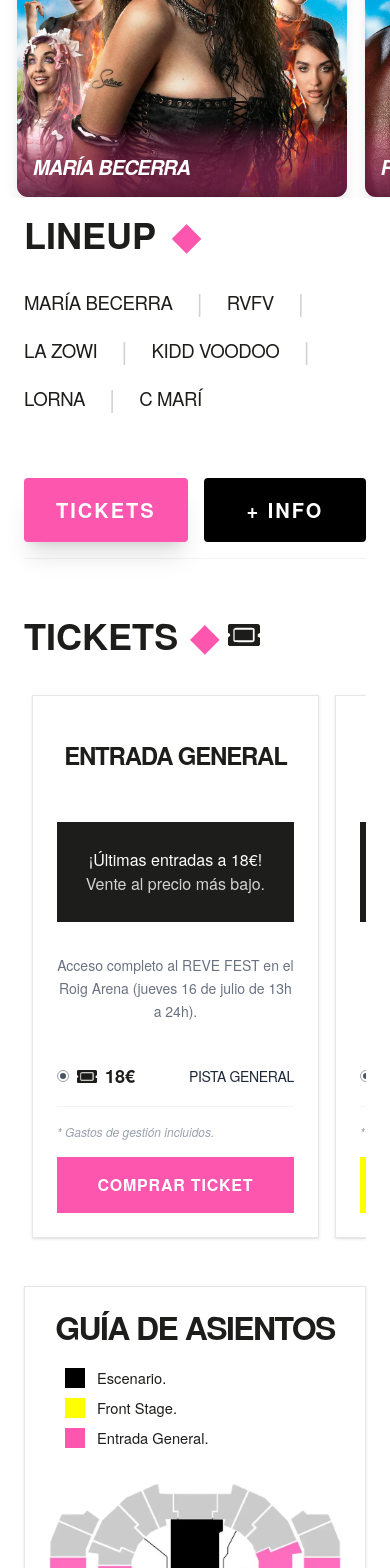
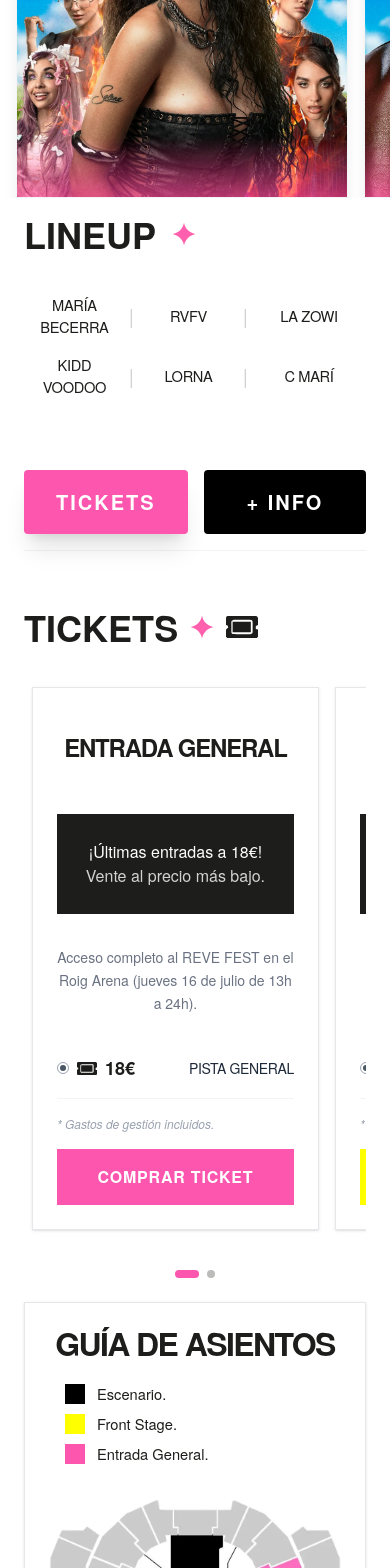
Before and after one commit to dail7x/revefest-web, a Next.js app: page / in a window 390 px wide. Shown: the part 340-1908 px from the top of the page. Built offline with nearby package versions, Linux system fonts and the light colour scheme; a web font is replaced by a local one.

Commit message:
Reapply "feat: visual polish - destello icon, artist page improvements, bio paragraphs"
This reverts commit e8670702647b007e21cad2f581a694aa46d22b20.

```diff
--- a/src/app/artistas/[slug]/page.tsx
+++ b/src/app/artistas/[slug]/page.tsx
@@ -53,15 +53,22 @@
                                 <ArrowLeft size={32} strokeWidth={2.5} />
                             </button>
                             <h2 className="text-[20pt] md:text-[28pt] font-black uppercase tracking-tighter text-black">Lineup</h2>
-                            <span className="text-primary text-xl md:text-3xl">◆</span>
+                            <Image
+                                src="/images/destello.svg"
+                                alt=""
+                                width={28}
+                                height={28}
+                                className="w-5 h-5 md:w-7 md:h-7"
+                                style={{ filter: 'invert(55%) sepia(83%) saturate(2049%) hue-rotate(298deg) brightness(101%) contrast(101%)' }}
+                            />
                             <span className="text-[20pt] md:text-[28pt] font-light uppercase tracking-tight text-gray-400">{artista.name}</span>
                         </div>
 
                         {/* CTA Button - Desktop only (aligned right, same line as title) */}
-                        <div className={`hidden md:block transition-opacity duration-300 ${isSticky ? 'md:opacity-0 md:pointer-events-none' : 'opacity-100'}`}>
+                        <div className={`hidden lg:block transition-opacity duration-300 ${isSticky ? 'lg:opacity-0 lg:pointer-events-none' : 'opacity-100'}`}>
                             <Link
                                 href="/entradas"
-                                className="bg-primary text-white py-3 md:py-4 px-10 text-center text-sm md:text-base font-bold uppercase tracking-widest rounded-sm hover:brightness-110 transition-all shadow-sm"
+                                className="bg-primary text-white py-3 px-6 text-center text-sm font-bold uppercase tracking-widest rounded-sm hover:brightness-110 transition-all shadow-sm whitespace-nowrap"
                             >
                                 ¡Compra ya desde 18€!
                             </Link>
@@ -72,7 +79,7 @@
                     <div className={`md:hidden flex justify-center transition-opacity duration-300 ${isSticky ? 'opacity-0 pointer-events-none' : 'opacity-100'}`}>
                         <Link
                             href="/entradas"
-                            className="w-full bg-primary text-white py-3 px-10 text-center text-sm font-bold uppercase tracking-widest rounded-sm hover:brightness-110 transition-all shadow-sm"
+                            className="w-full bg-primary text-white py-3 px-10 text-center text-sm font-bold uppercase tracking-widest rounded-sm hover:brightness-110 transition-all shadow-sm whitespace-nowrap"
                         >
                             ¡Compra ya desde 18€!
                         </Link>
@@ -80,33 +87,35 @@
                 </div>
 
                 {/* Main Content Grid */}
-                <div className="flex flex-col gap-8 md:gap-12">
+                <div className="flex flex-col gap-2">
 
                     {/* Artist Hero Image */}
-                    <div className="relative w-full aspect-[4/3] md:aspect-[21/9] rounded-sm overflow-hidden shadow-md">
+                    <div className="relative w-full h-[350px] md:h-[420px] rounded-sm overflow-hidden">
                         <Image
                             src={artista.images.pagina}
                             alt={artista.name}
                             fill
-                            className="object-cover"
+                            className="object-cover object-top"
                             priority
                             unoptimized
                         />
                     </div>
 
                     {/* Bio and Media Section */}
-                    <div className="grid grid-cols-1 md:grid-cols-2 gap-10 md:gap-20">
+                    <div className="grid grid-cols-1 md:grid-cols-2 gap-6 md:gap-12">
 
                         {/* Column 1: Biography */}
-                        <div className="flex flex-col gap-8">
-                            <div className="text-[14px] md:text-[16px] leading-relaxed text-black font-normal whitespace-pre-wrap text-justify">
-                                <strong className="font-bold">{artista.name}</strong> {artista.bio}
+                        <div className="flex flex-col gap-4">
+                            <div className="flex flex-col gap-4 text-[14px] md:text-[16px] leading-relaxed text-black font-normal text-justify">
+                                {artista.bio.split('\n\n').map((paragraph, index) => (
+                                    <p key={index}>{paragraph}</p>
+                                ))}
                             </div>
 
                             {/* CTA Repetition - Aligned with Bio */}
                             <Link
                                 href="/entradas"
-                                className="w-full md:w-fit bg-primary text-white py-4 md:px-12 md:py-3 text-sm font-bold uppercase tracking-widest rounded-sm hover:brightness-110 transition-all text-center md:text-left block"
+                                className="w-full md:w-fit bg-primary text-white py-4 md:px-12 md:py-3 text-sm font-bold uppercase tracking-widest rounded-sm hover:brightness-110 transition-all text-center md:text-left block whitespace-nowrap"
                             >
                                 ¡Compra ya desde 18€!
                             </Link>
--- a/src/app/entradas/page.tsx
+++ b/src/app/entradas/page.tsx
@@ -70,11 +70,18 @@
                 */}
                 <div className={`flex flex-col gap-1 mb-4 pt-8 transition-opacity duration-300 ${isSticky ? 'opacity-0' : 'opacity-100'}`}>
                     <div className="flex items-center gap-3">
-                        <h1 className="text-[28pt] md:text-[36pt] font-black uppercase tracking-tighter text-black leading-none">
+                        <h1 className="text-[20pt] md:text-[28pt] font-black uppercase tracking-tighter text-black leading-none">
                             Compra
                         </h1>
                         <div className="flex items-center gap-2">
-                            <span className="text-xl md:text-3xl text-primary leading-none">◆</span>
+                            <Image
+                                src="/images/destello.svg"
+                                alt=""
+                                width={28}
+                                height={28}
+                                className="w-5 h-5 md:w-7 md:h-7"
+                                style={{ filter: 'invert(55%) sepia(83%) saturate(2049%) hue-rotate(298deg) brightness(101%) contrast(101%)' }}
+                            />
                             <div className="relative w-10 h-6 md:w-14 md:h-8">
                                 <Image
                                     src="/images/Ticket.webp"
--- a/src/app/guia-de-compra/page.tsx
+++ b/src/app/guia-de-compra/page.tsx
@@ -148,7 +148,14 @@
                         <div className="flex items-center gap-2 md:gap-4">
                             <Plus size={24} className="text-black stroke-[3px]" />
                             <h1 className="text-[20pt] md:text-[28pt] font-black uppercase tracking-tighter text-black">Info</h1>
-                            <span className="text-primary text-xl md:text-3xl">◆</span>
+                            <Image
+                                src="/images/destello.svg"
+                                alt=""
+                                width={28}
+                                height={28}
+                                className="w-5 h-5 md:w-7 md:h-7"
+                                style={{ filter: 'invert(55%) sepia(83%) saturate(2049%) hue-rotate(298deg) brightness(101%) contrast(101%)' }}
+                            />
                             <span className="text-[20pt] md:text-[28pt] font-light uppercase tracking-tight text-gray-400">Preguntas Frecuentes</span>
                         </div>
 
--- a/src/components/home/LineupText.tsx
+++ b/src/components/home/LineupText.tsx
@@ -2,6 +2,7 @@
 
 import React from 'react';
 import Link from 'next/link';
+import Image from 'next/image';
 import artistasData from '@/data/artistas.json';
 
 const LineupText: React.FC = () => {
@@ -12,15 +13,45 @@
             <div className="flex flex-col md:flex-row md:items-start justify-between gap-10 border-b border-foreground/5 pb-4">
                 <div className="flex flex-col gap-8 flex-grow">
                     <h2 className="text-4xl md:text-5xl font-bold uppercase flex items-center gap-4 shrink-0">
-                        Lineup <span className="text-primary tracking-tighter">◆</span>
+                        Lineup
+                        <Image
+                            src="/images/destello.svg"
+                            alt=""
+                            width={32}
+                            height={32}
+                            className="w-6 h-6 md:w-8 md:h-8 text-primary"
+                            style={{ filter: 'invert(55%) sepia(83%) saturate(2049%) hue-rotate(298deg) brightness(101%) contrast(101%)' }}
+                        />
                     </h2>
 
-                    <div className="flex flex-wrap items-center gap-x-6 gap-y-4">
+                    {/* Mobile: 2 filas fijas de 3 artistas */}
+                    <div className="grid grid-cols-3 md:hidden w-full">
+                        {artists.map((artista, index) => (
+                            <div
+                                key={artista.id}
+                                className="flex items-center justify-between py-2 px-1"
+                            >
+                                <Link
+                                    href={`/artistas/${artista.slug}`}
+                                    className="text-[11pt] font-light hover:text-primary transition-colors cursor-pointer uppercase tracking-tight flex-1 text-center"
+                                >
+                                    {artista.name}
+                                </Link>
+                                {/* Barra al final fijo, excepto posición 2 y 5 */}
+                                {index !== 2 && index !== 5 && (
+                                    <span className="text-foreground/20 text-xl font-light pl-2">|</span>
+                                )}
+                            </div>
+                        ))}
+                    </div>
+
+                    {/* Desktop: wrap fluido */}
+                    <div className="hidden md:flex flex-wrap items-center gap-x-6 gap-y-4">
                         {artists.map((artista, index) => (
                             <React.Fragment key={artista.id}>
                                 <Link
                                     href={`/artistas/${artista.slug}`}
-                                    className="text-[14pt] md:text-[18pt] font-light hover:text-primary transition-colors cursor-pointer uppercase tracking-tight"
+                                    className="text-[18pt] font-light hover:text-primary transition-colors cursor-pointer uppercase tracking-tight"
                                 >
                                     {artista.name}
                                 </Link>
--- a/src/components/home/MobileLineupCarousel.tsx
+++ b/src/components/home/MobileLineupCarousel.tsx
@@ -24,21 +24,16 @@
                             className="flex-[0_0_85vw] min-w-0"
                         >
                             <Link href={`/artistas/${artista.slug}`} className="block">
-                                <div className="relative aspect-[3/4] rounded-xl overflow-hidden shadow-lg border border-gray-100">
+                                <div className="relative aspect-[3/4] overflow-hidden shadow-lg border border-gray-100">
                                     <Image
                                         src={artista.images.cartel}
                                         alt={artista.name}
                                         fill
-                                        className="object-cover"
+                                        className="object-cover object-top"
                                         priority={artista.order <= 2}
                                         unoptimized
                                     />
-                                    {/* Fallback label if image is too busy */}
-                                    <div className="absolute bottom-0 left-0 w-full p-4 bg-gradient-to-t from-black/60 to-transparent">
-                                        <span className="text-white font-bold text-xl uppercase italic tracking-tighter">
-                                            {artista.name}
-                                        </span>
-                                    </div>
+
                                 </div>
                             </Link>
                         </div>
--- a/src/components/home/TicketsSection.tsx
+++ b/src/components/home/TicketsSection.tsx
@@ -5,6 +5,7 @@
 import Link from 'next/link';
 import useEmblaCarousel from 'embla-carousel-react';
 import { Ticket } from 'lucide-react';
+import { useCallback, useState, useEffect } from 'react';
 
 const TicketsSection: React.FC = () => {
     const tiers = [
@@ -30,13 +31,34 @@
         },
     ];
 
-    const [emblaRef] = useEmblaCarousel({ align: 'start', containScroll: 'trimSnaps' });
+    const [emblaRef, emblaApi] = useEmblaCarousel({ align: 'start', containScroll: 'trimSnaps' });
+    const [selectedIndex, setSelectedIndex] = useState(0);
+
+    const onSelect = useCallback(() => {
+        if (!emblaApi) return;
+        setSelectedIndex(emblaApi.selectedScrollSnap());
+    }, [emblaApi]);
+
+    useEffect(() => {
+        if (!emblaApi) return;
+        onSelect();
+        emblaApi.on('select', onSelect);
+        return () => { emblaApi.off('select', onSelect); };
+    }, [emblaApi, onSelect]);
 
     return (
         <section id="tickets" className="py-6 md:py-12 bg-white overflow-hidden">
             <div className="container mx-auto px-6">
                 <h2 className="text-4xl md:text-5xl font-bold uppercase mb-8 flex items-center gap-3">
-                    Tickets <span className="text-[#fc56ae] tracking-tighter">◆</span>
+                    Tickets
+                    <Image
+                        src="/images/destello.svg"
+                        alt=""
+                        width={32}
+                        height={32}
+                        className="w-6 h-6 md:w-8 md:h-8"
+                        style={{ filter: 'invert(55%) sepia(83%) saturate(2049%) hue-rotate(298deg) brightness(101%) contrast(101%)' }}
+                    />
                     <div className="relative w-8 h-8 md:w-10 md:h-10">
                         <Image src="/images/Ticket.svg" alt="Ticket Icon" fill className="object-contain" />
                     </div>
@@ -129,7 +151,7 @@
                 </div>
 
                 {/* Mobile Layout */}
-                <div className="lg:hidden flex flex-col gap-10">
+                <div className="lg:hidden flex flex-col gap-6">
                     {/* Mobile Slider */}
                     <div className="overflow-hidden" ref={emblaRef}>
                         <div className="flex gap-4 p-2">
@@ -183,6 +205,18 @@
                         </div>
                     </div>
 
+                    {/* Mobile Dots Indicator */}
+                    <div className="flex justify-center gap-2 mt-2">
+                        {tiers.map((_, index) => (
+                            <button
+                                key={index}
+                                onClick={() => emblaApi?.scrollTo(index)}
+                                className={`w-2 h-2 rounded-full transition-all ${selectedIndex === index ? 'bg-primary w-6' : 'bg-foreground/30'}`}
+                                aria-label={`Ir al tier ${index + 1}`}
+                            />
+                        ))}
+                    </div>
+
                     {/* Mobile Map Section */}
                     <div className="border border-gray-200 p-6 shadow-sm">
                         <h3 className="text-[24pt] font-extrabold uppercase mb-6 tracking-tighter text-center leading-none">Guía de asientos</h3>
```
Also changed, not shown: src/data/artistas.json (+6 -6 lines), public/images/GuiaAsientos_old.webp (added), public/images/destello.svg (added).
